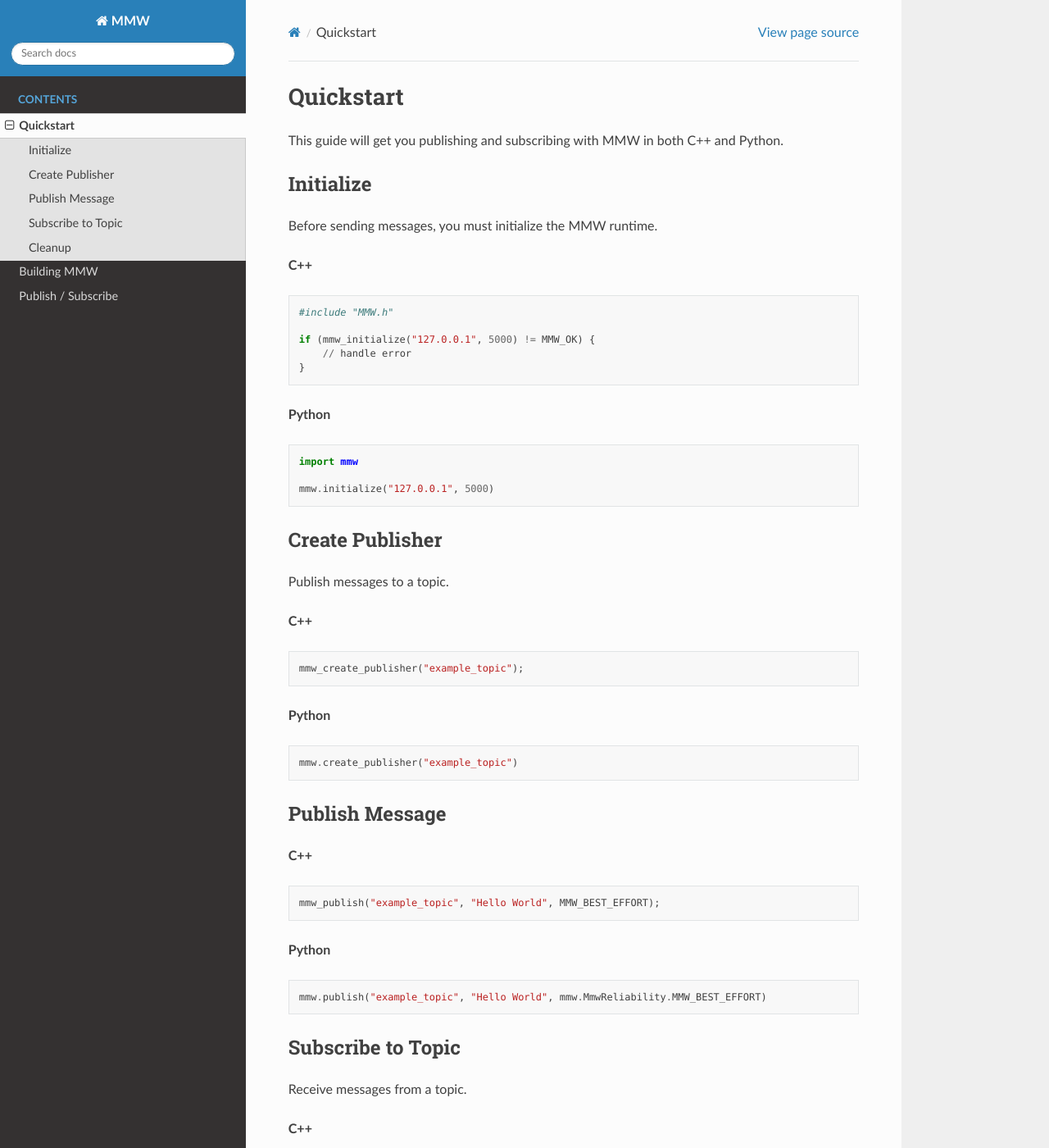
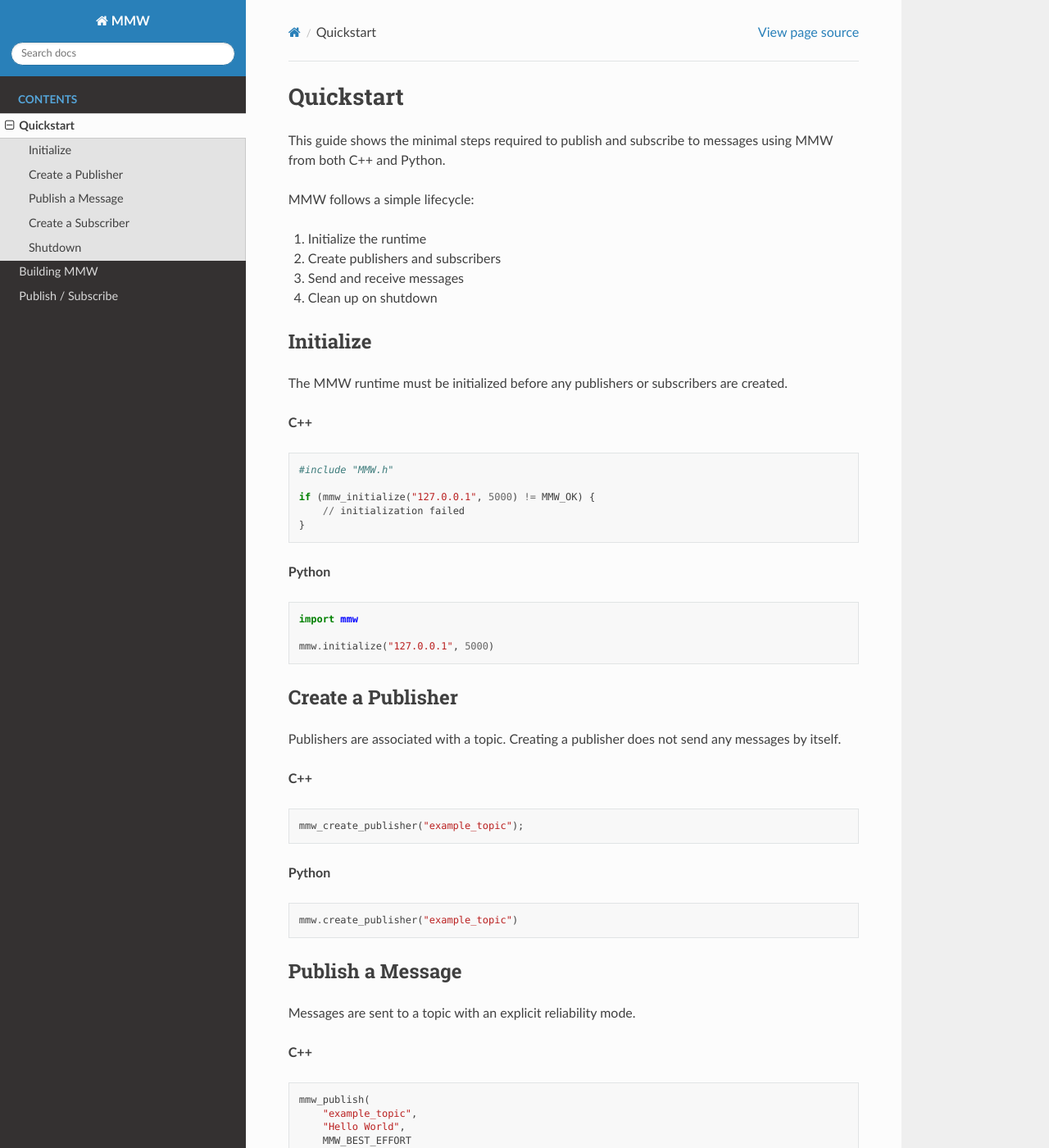
Before and after one commit to BeckSM64/Minimal-Middleware, a Sphinx documentation site: the page built from docs/source/getting_started/quickstart.rst, in a window 1280 px wide and 1400 px high. Shown: the whole window at 82% size. Built offline with Sphinx 7.4.7 and the Read the Docs theme 3.1.0, drawn with Linux system fonts in a browser that asks for light colours; pages that are not in the unit, such as notebooks, are missing from menus; some of the changed text lies outside the part shown.

Commit message:
:memo: update quickstart in documentation

```diff
--- a/docs/source/getting_started/quickstart.rst
+++ b/docs/source/getting_started/quickstart.rst
@@ -1,90 +1,122 @@
 Quickstart
 ==========
 
-This guide will get you publishing and subscribing with MMW in both C++ and Python.
+This guide shows the minimal steps required to publish and subscribe to messages
+using MMW from both C++ and Python.
+
+MMW follows a simple lifecycle:
+
+1. Initialize the runtime
+2. Create publishers and subscribers
+3. Send and receive messages
+4. Clean up on shutdown
 
 Initialize
 ----------
 
-Before sending messages, you must initialize the MMW runtime.
+The MMW runtime must be initialized before any publishers or subscribers
+are created.
 
 **C++**
+
 ::
 
     #include "MMW.h"
 
     if (mmw_initialize("127.0.0.1", 5000) != MMW_OK) {
-        // handle error
+        // initialization failed
     }
 
 **Python**
+
 ::
 
     import mmw
 
     mmw.initialize("127.0.0.1", 5000)
 
-Create Publisher
-----------------
+Create a Publisher
+------------------
 
-Publish messages to a topic.
+Publishers are associated with a topic. Creating a publisher does not send
+any messages by itself.
 
 **C++**
+
 ::
 
     mmw_create_publisher("example_topic");
 
 **Python**
+
 ::
 
     mmw.create_publisher("example_topic")
 
-Publish Message
----------------
+Publish a Message
+-----------------
+
+Messages are sent to a topic with an explicit reliability mode.
 
 **C++**
+
 ::
 
-    mmw_publish("example_topic", "Hello World", MMW_BEST_EFFORT);
+    mmw_publish(
+        "example_topic",
+        "Hello World",
+        MMW_BEST_EFFORT
+    );
 
 **Python**
+
 ::
 
-    mmw.publish("example_topic", "Hello World", mmw.MmwReliability.MMW_BEST_EFFORT)
+    mmw.publish(
+        "example_topic",
+        "Hello World",
+        mmw.MmwReliability.MMW_BEST_EFFORT
+    )
 
-Subscribe to Topic
-------------------
+Create a Subscriber
+-------------------
 
-Receive messages from a topic.
+Subscribers register a callback that is invoked when a message is received.
 
 **C++**
+
 ::
 
-    void callback(const char* topic, const char* message) {
+    void on_message(const char* topic, const char* message)
+    {
         // handle message
     }
 
-    mmw_create_subscriber("example_topic", callback);
+    mmw_create_subscriber("example_topic", on_message);
 
 **Python**
+
 ::
 
-    def callback(topic, message):
+    def on_message(topic, message):
         # handle message
+        pass
 
-    sub = mmw.create_subscriber("example_topic", callback)
+    mmw.create_subscriber("example_topic", on_message)
 
-Cleanup
--------
+Shutdown
+--------
 
-Always clean up before exiting.
+All resources must be released before program exit.
 
 **C++**
+
 ::
 
     mmw_cleanup();
 
 **Python**
+
 ::
 
     mmw.cleanup()
```
